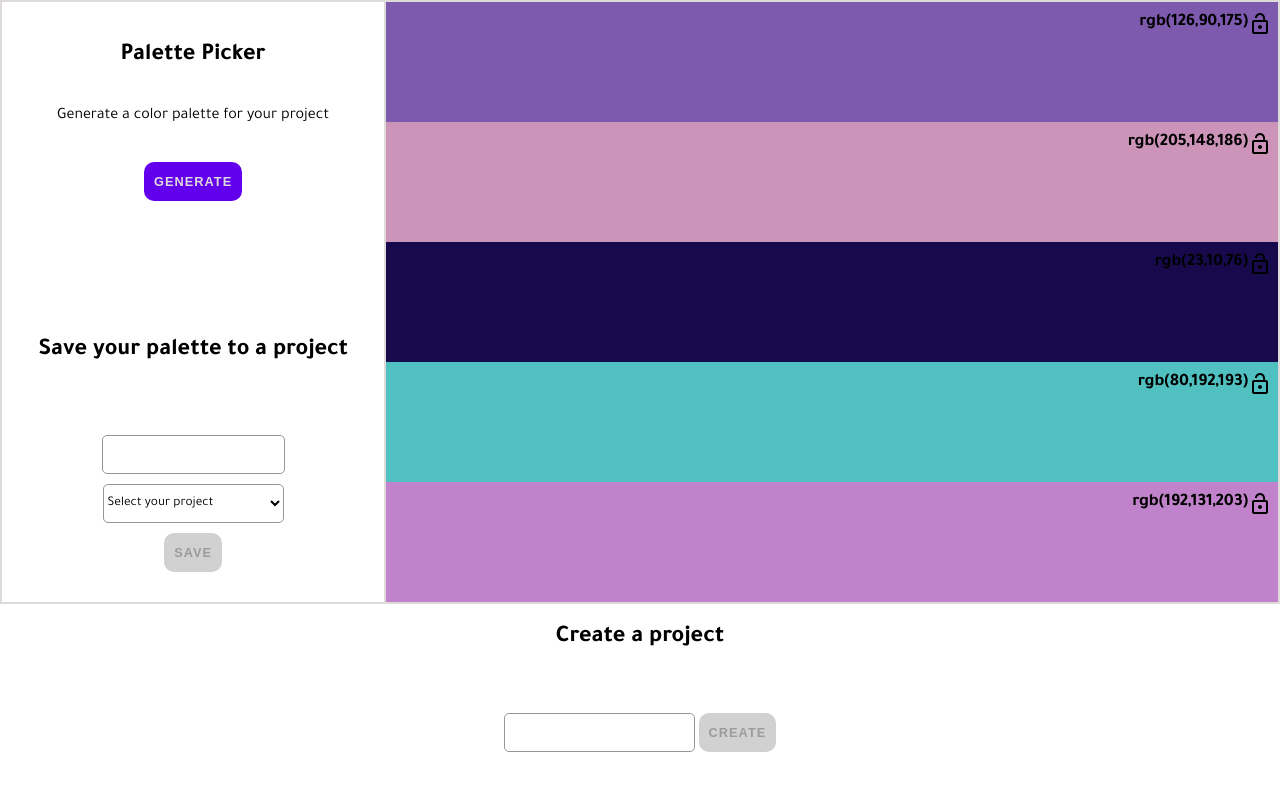
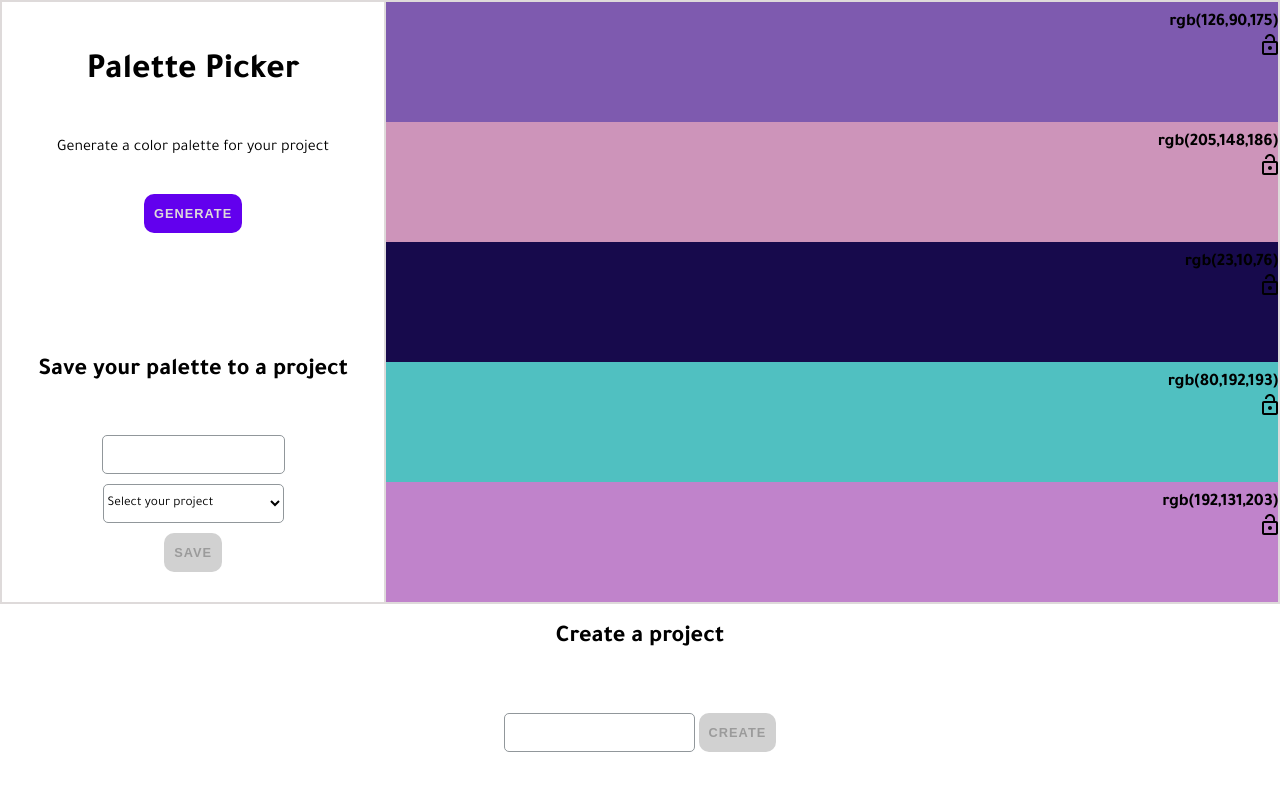
Before and after one commit to meloncatty/palette-picker, a website: page public/index.html in a window 1280 px wide. Drawn offline with Linux system fonts and the light colour scheme; no server answers.

Commit message:
Update font size

```diff
--- a/public/styles/styles.css
+++ b/public/styles/styles.css
@@ -112,6 +112,7 @@ select {
 
 .generate-form-container h1 {
   padding-top: 20px;
+  font-size: 2.2em;
 }
 
 .new-palette {
@@ -132,6 +133,10 @@ select {
   align-items: center;
 }
 
+.save-palette-form-container h2{
+  margin: 0;
+}
+
 .submit-new-palette{
   margin-bottom: 30px;
 }
@@ -145,7 +150,7 @@ select {
 
 .lock-container {
   background: no-repeat url('../assets/lock_open_icon.svg');
-  width: 30px;
+  width: 20px;
   height: 30px;
 }
 
@@ -167,8 +172,8 @@ select {
   width: 100%;
   height: 142px;
   display: flex;
-  align-items: flex-start;
-  justify-content: flex-end;
+  align-items: flex-end;
+  flex-direction: column;
   padding-top: 10px;
   font-size: 1.1em;
   font-weight: bold;
```
